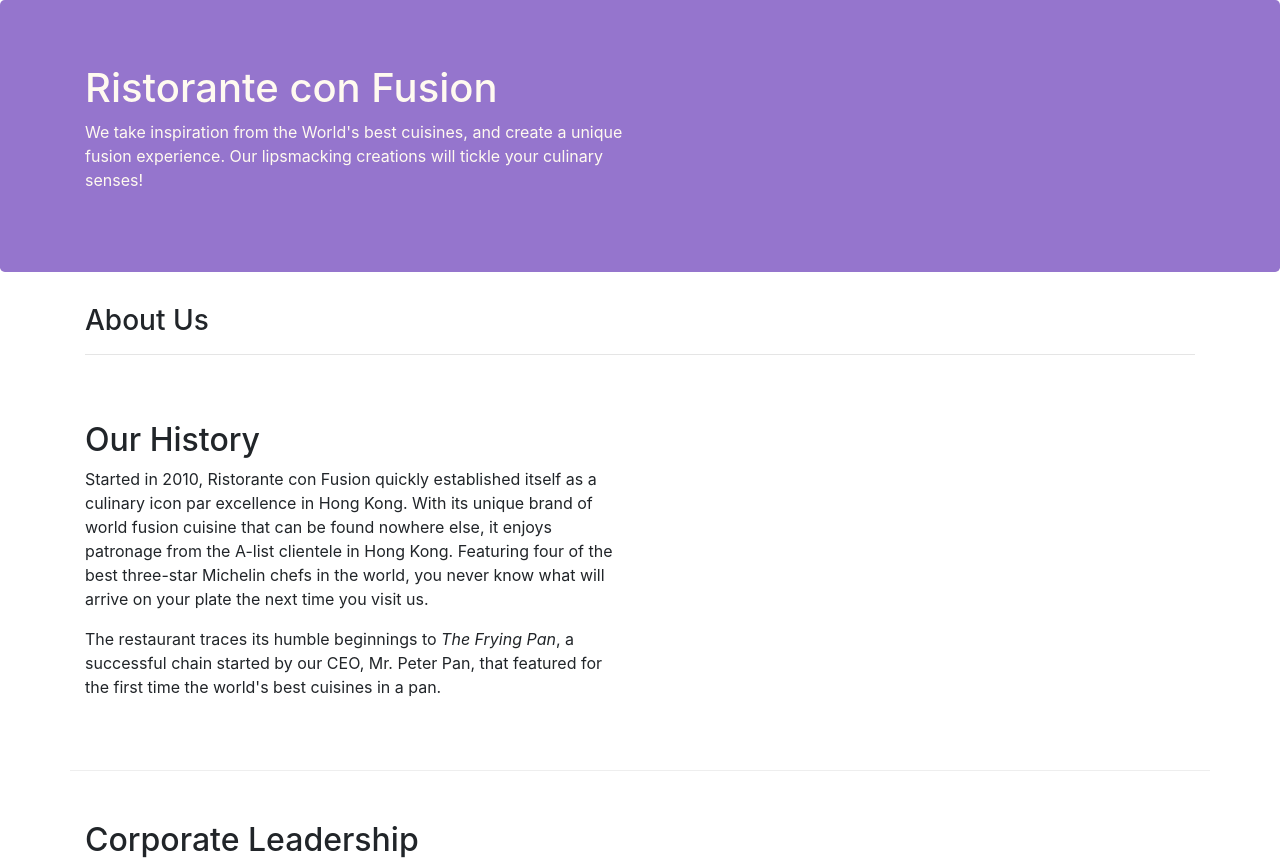
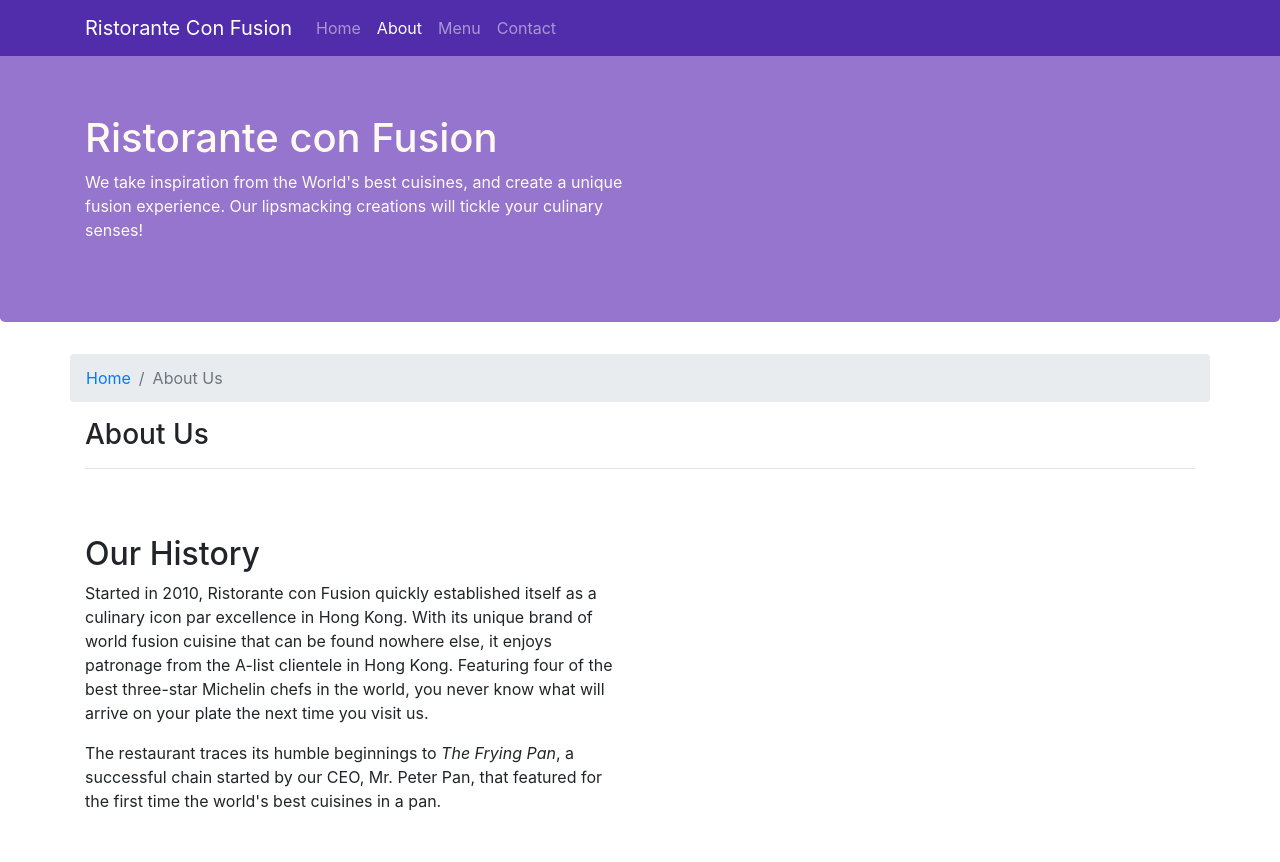
Before and after one commit to Ani512/RestaurantWebsite, a website: page aboutus.html in a window 1280 px wide. Shown: the top 862 px of the page. Drawn offline with nearby package versions, Linux system fonts and the light colour scheme.

Commit message:
Navbar and Breadcrumb

```diff
--- a/aboutus.html
+++ b/aboutus.html
@@ -15,6 +15,24 @@
 </head>
 
 <body>
+    <nav class="navbar navbar-dark navbar-expand-sm fixed-top">
+        <div class="container">
+            <button class="navbar-toggler" type="button" data-toggle="collapse" data-target="#Navbar">
+                <span class="navbar-toggler-icon"></span>
+            </button>
+
+            <a class="navbar-brand justify-content-center" href="#">Ristorante Con Fusion</a>
+
+            <div class="collapse navbar-collapse" id="Navbar">
+                <ul class="navbar-nav mr-auto">
+                    <li class="nav-item"><a href="/index.html" class="nav-link">Home</a></li>
+                    <li class="nav-item active"><a href="#" class="nav-link">About</a></li>
+                    <li class="nav-item"><a href="#" class="nav-link">Menu</a></li>
+                    <li class="nav-item"><a href="#" class="nav-link">Contact</a></li>
+                </ul>
+            </div>
+        </div>
+    </nav>
 
     <header class="jumbotron">
         <div class="container">
@@ -32,6 +50,11 @@
 
     <div class="container">
         <div class="row">
+            <ol class="col breadcrumb">
+                <li class="breadcrumb-item"><a href="/index.html">Home</a></li>
+                <li class="breadcrumb-item active">About Us</li>
+            </ol>
+
             <div class="col-12">
                 <h3>About Us</h3>
                 <hr>
--- a/css/style.css
+++ b/css/style.css
@@ -28,3 +28,12 @@
    margin: 0px;
    color: #0f0f0f;
 }
+
+body {
+   padding-top: 50px;
+   z-index: 0;
+}
+
+.navbar-dark {
+   background-color: #512dab;
+}
```
Also changed, not shown: index.html (+19 -1 lines).
